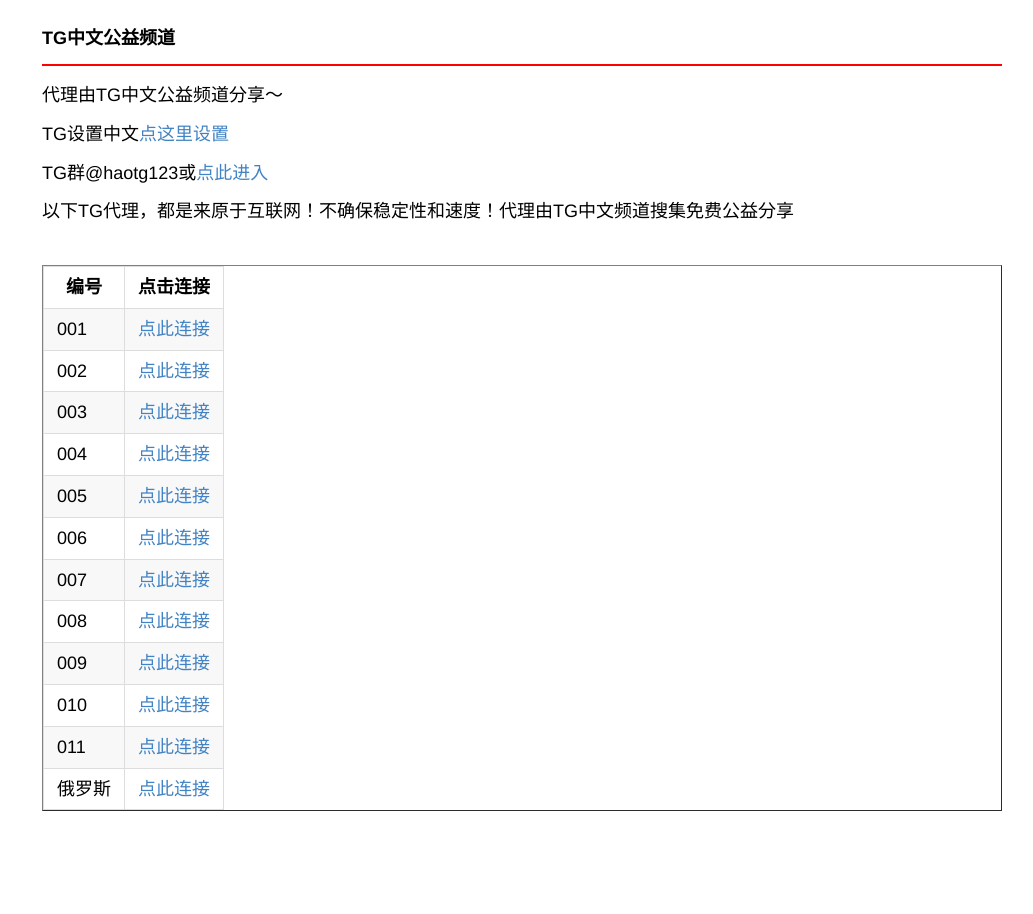
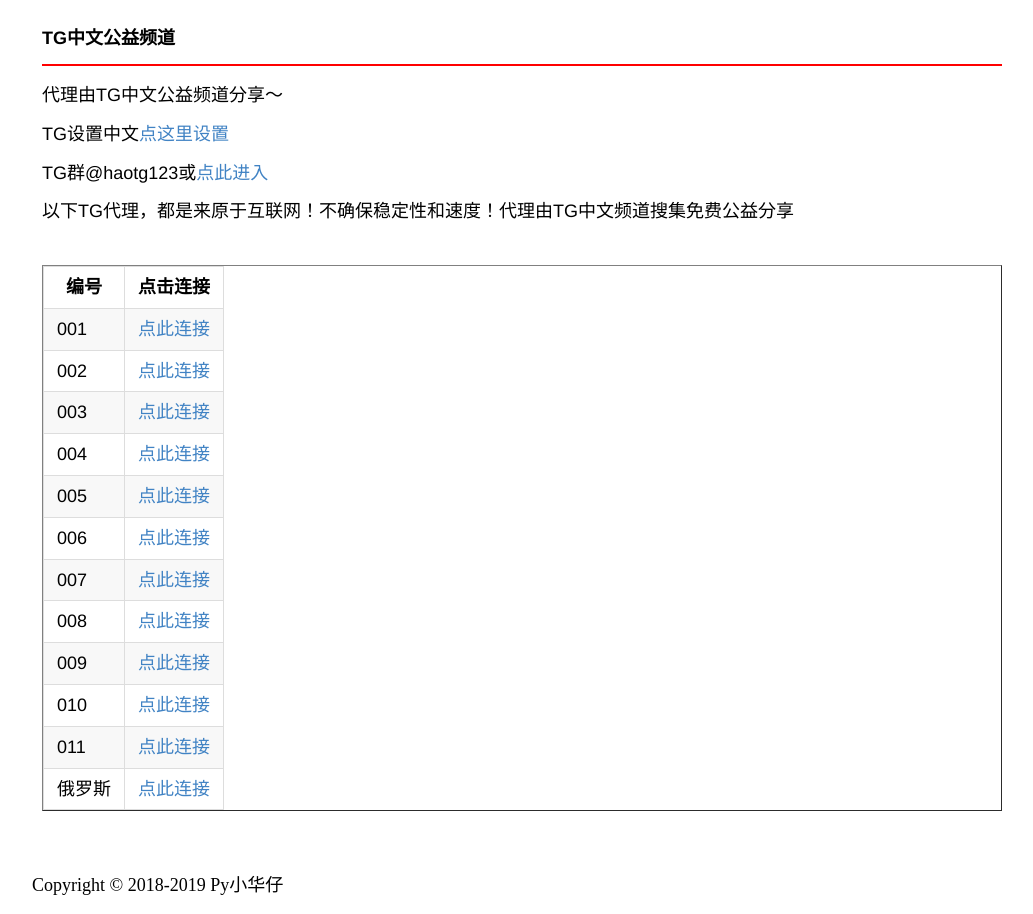
Before and after one commit to wsad5354/tg, a plain HTML site: page index.html in a window 1280 px wide. Shown: the whole page, without its empty margins (118-1151 px from the left). Before the commit the page ends 831 px from the top, so only its background shows below. Drawn offline with Linux system fonts and the light colour scheme.

Commit message:
Update index.html

```diff
--- a/index.html
+++ b/index.html
@@ -1009,5 +1009,13 @@ body .markdown-body
 	<td><a target=_blank href="tg://socks?port=999&user=719557104&pass=01Th7qMZ&server=orbtl.s5.opennetwork.cc">点此连接</a></td>
 </table>
 			</article>
-</body>
+</br>
+<footer>
+  <div class="container text-center">
+    <p>Copyright © 2018-2019 Py小华仔</p>
+    <div></div>
+  </div>
+
+</footer>
+				</body>
 </html>
```
